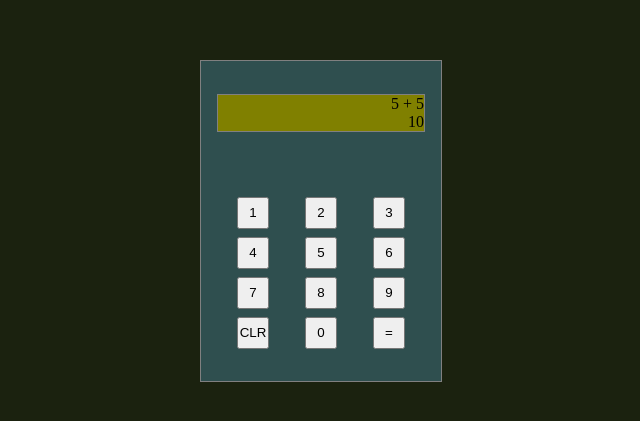
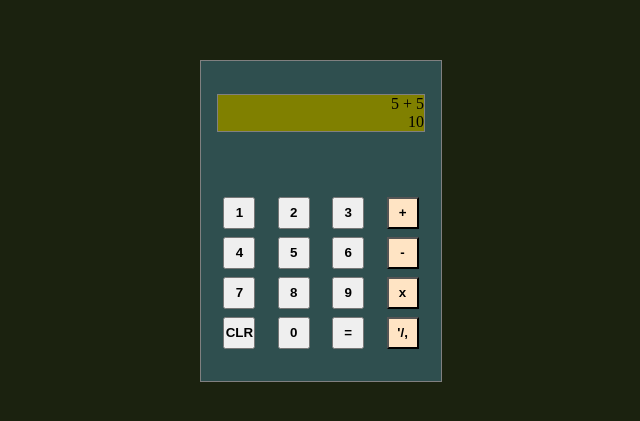
Before and after one commit to skillsetdev/js-calculator, a plain HTML site: page index.html in a window 1280 px wide. Shown: the part 187-608 px from the top of the page, without its empty margins (319-959 px from the left). Drawn offline with Linux system fonts and the light colour scheme.

Commit message:
Complete the calculator UI

```diff
--- a/index.html
+++ b/index.html
@@ -19,21 +19,25 @@
           <button id="1">1</button>
           <button id="2">2</button>
           <button id="3">3</button>
+          <button id="add" class="operator">+</button>
         </div>
         <div class="row">
           <button id="4">4</button>
           <button id="5">5</button>
           <button id="6">6</button>
+          <button id="subtract" class="operator">-</button>
         </div>
         <div class="row">
           <button id="7">7</button>
           <button id="8">8</button>
           <button id="9">9</button>
+          <button id="multiply" class="operator">x</button>
         </div>
         <div class="row">
           <button id="clear">CLR</button>
           <button id="0">0</button>
           <button id="=">=</button>
+          <button id="divide" class="operator">'/,</button>
         </div>
       </div>
       </div>
--- a/style.css
+++ b/style.css
@@ -52,4 +52,9 @@ button {
   align-items: center;
   width: 4vh;
   height: 4vh;
+  font-weight: bold;
 }
+
+.operator {
+  background-color: bisque;
+}
```
